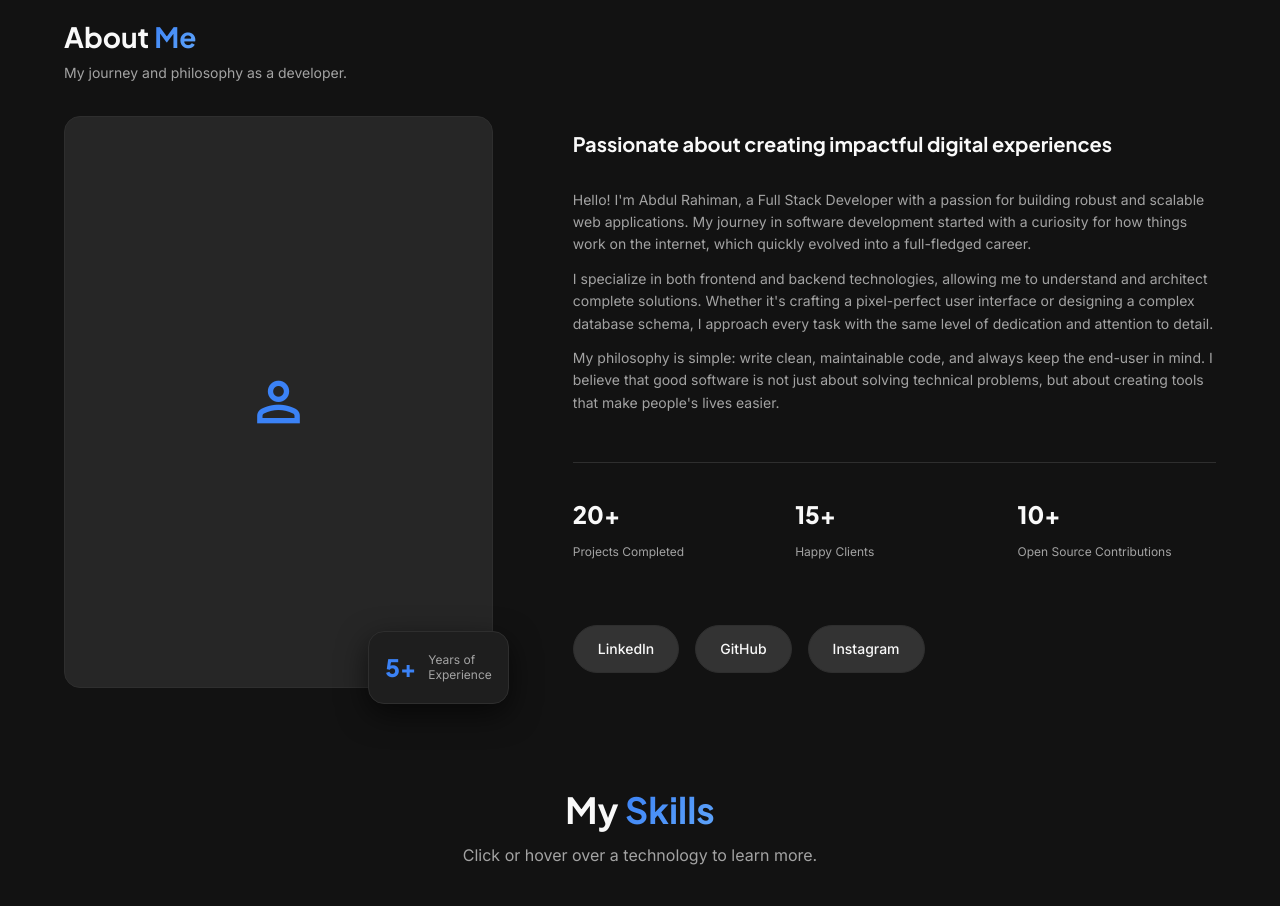
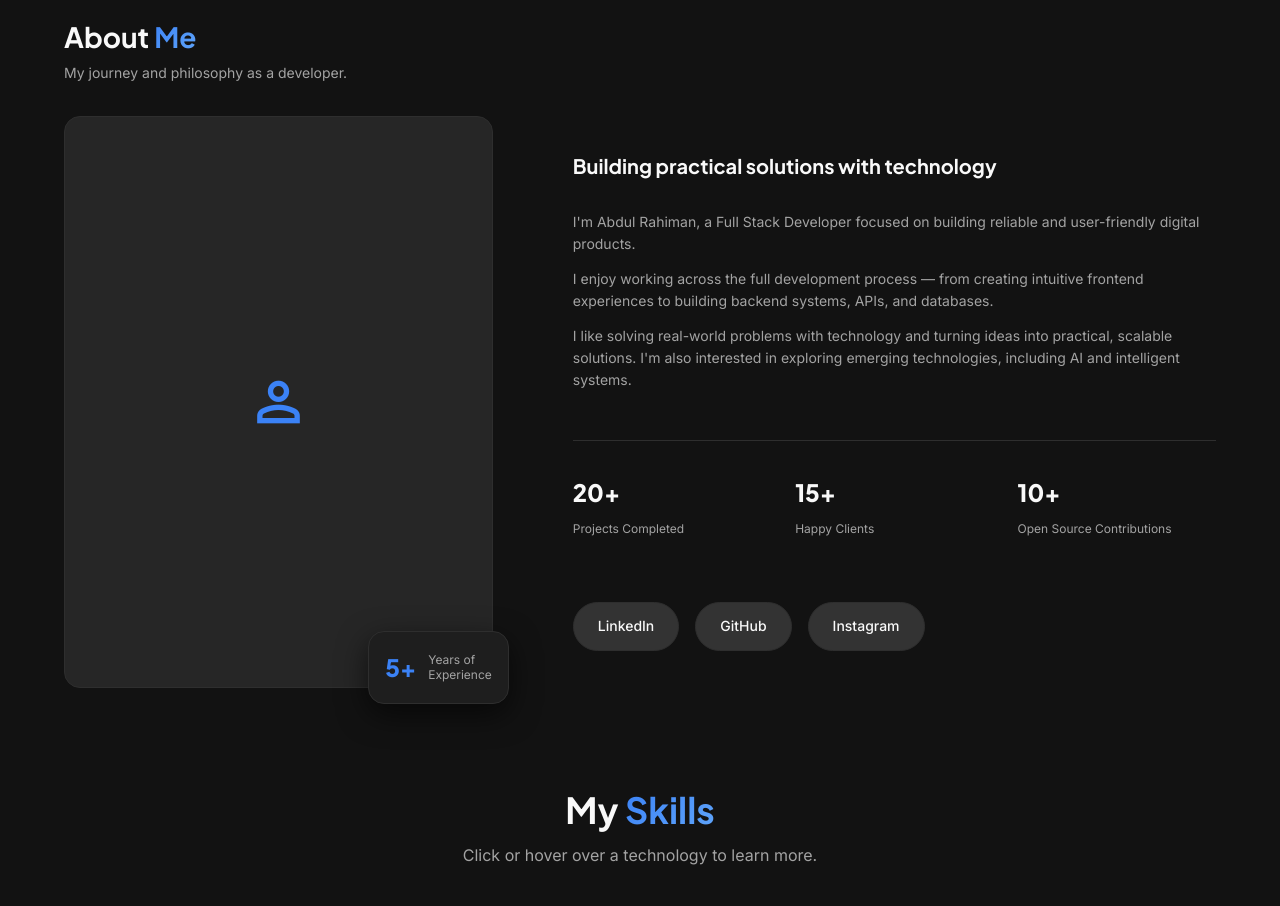
Before and after one commit to AbdulRahimanKS/Personal-Portfolio, a React (Vite) app: page /about in a window 1280 px wide. Shown: the part 820-1726 px from the top of the page. Built offline with nearby package versions, Linux system fonts and the light colour scheme.

Commit message:
feat: add About page component with personal biography and professional stats

```diff
--- a/src/pages/About.jsx
+++ b/src/pages/About.jsx
@@ -22,23 +22,23 @@ const About = () => {
                 </div>
                 <div className={styles.experienceCard}>
                   <span className={styles.years}>5+</span>
-                  <span className={styles.yearsText}>Years of<br/>Experience</span>
+                  <span className={styles.yearsText}>Years of<br />Experience</span>
                 </div>
               </div>
             </div>
 
             <div className={styles.textColumn}>
-              <h2 className={styles.heading}>Passionate about creating impactful digital experiences</h2>
+              <h2 className={styles.heading}>Building practical solutions with technology</h2>
 
               <div className={styles.paragraphs}>
                 <p>
-                  Hello! I'm Abdul Rahiman, a Full Stack Developer with a passion for building robust and scalable web applications. My journey in software development started with a curiosity for how things work on the internet, which quickly evolved into a full-fledged career.
+                  I'm Abdul Rahiman, a Full Stack Developer focused on building reliable and user-friendly digital products.
                 </p>
                 <p>
-                  I specialize in both frontend and backend technologies, allowing me to understand and architect complete solutions. Whether it's crafting a pixel-perfect user interface or designing a complex database schema, I approach every task with the same level of dedication and attention to detail.
+                  I enjoy working across the full development process — from creating intuitive frontend experiences to building backend systems, APIs, and databases.
                 </p>
                 <p>
-                  My philosophy is simple: write clean, maintainable code, and always keep the end-user in mind. I believe that good software is not just about solving technical problems, but about creating tools that make people's lives easier.
+                  I like solving real-world problems with technology and turning ideas into practical, scalable solutions. I'm also interested in exploring emerging technologies, including AI and intelligent systems.
                 </p>
               </div>
 
```
